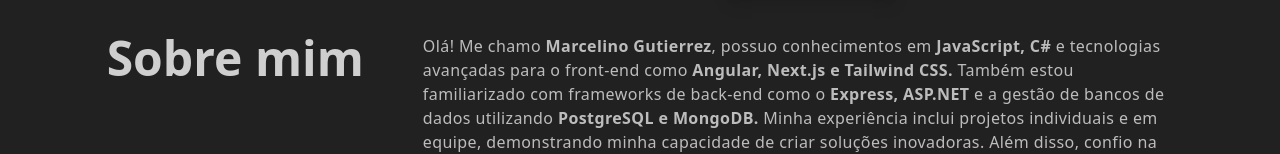
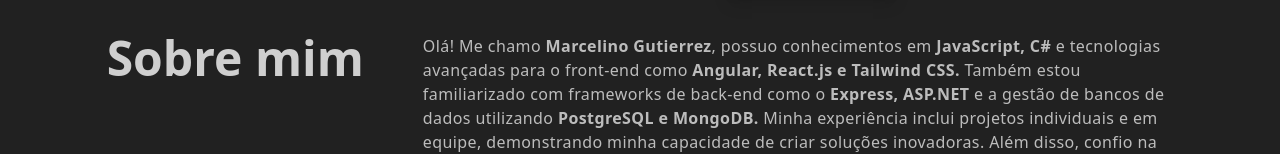
Before and after one commit to Kenzie-Academy-Brasil-Developers/portfolio_front-end, a React (Vite) app: page / in a window 1280 px wide. Shown: the part 390-544 px from the top of the page. Built offline with nearby package versions, Linux system fonts and the light colour scheme.

Commit message:
update info

```diff
--- a/src/pages/Home.tsx
+++ b/src/pages/Home.tsx
@@ -86,7 +86,7 @@
               Olá! Me chamo <strong>Marcelino Gutierrez</strong>, possuo
               conhecimentos em <strong> JavaScript, C#</strong> e tecnologias
               avançadas para o front-end como
-              <strong> Angular, Next.js e Tailwind CSS.</strong> Também estou
+              <strong> Angular, React.js e Tailwind CSS.</strong> Também estou
               familiarizado com frameworks de back-end como o
               <strong> Express, ASP.NET</strong> e a gestão de bancos de dados
               utilizando <strong> PostgreSQL e MongoDB.</strong> Minha
@@ -101,7 +101,7 @@
               Hello! I am <strong>Marcelino Gutierrez</strong>, a web developer
               based in Brazil. I'm skilled in <strong> JavaScript, C# </strong>
               and the latest front-end tech like
-              <strong> Angular, Next.js and Tailwind CSS.</strong> I'm also
+              <strong> Angular, React.js and Tailwind CSS.</strong> I'm also
               familiar with back-end frameworks like
               <strong> Express, ASP.NET</strong> and database management using
               <strong> PostgreSQL and MongoDB.</strong> My experience includes
```
